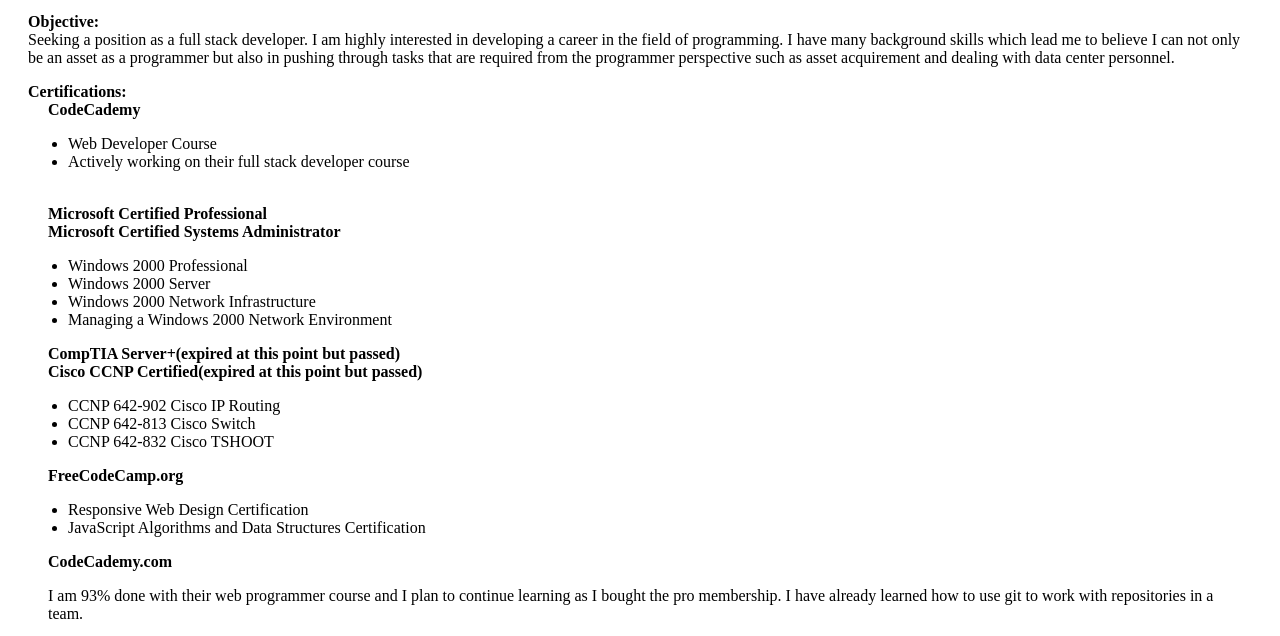
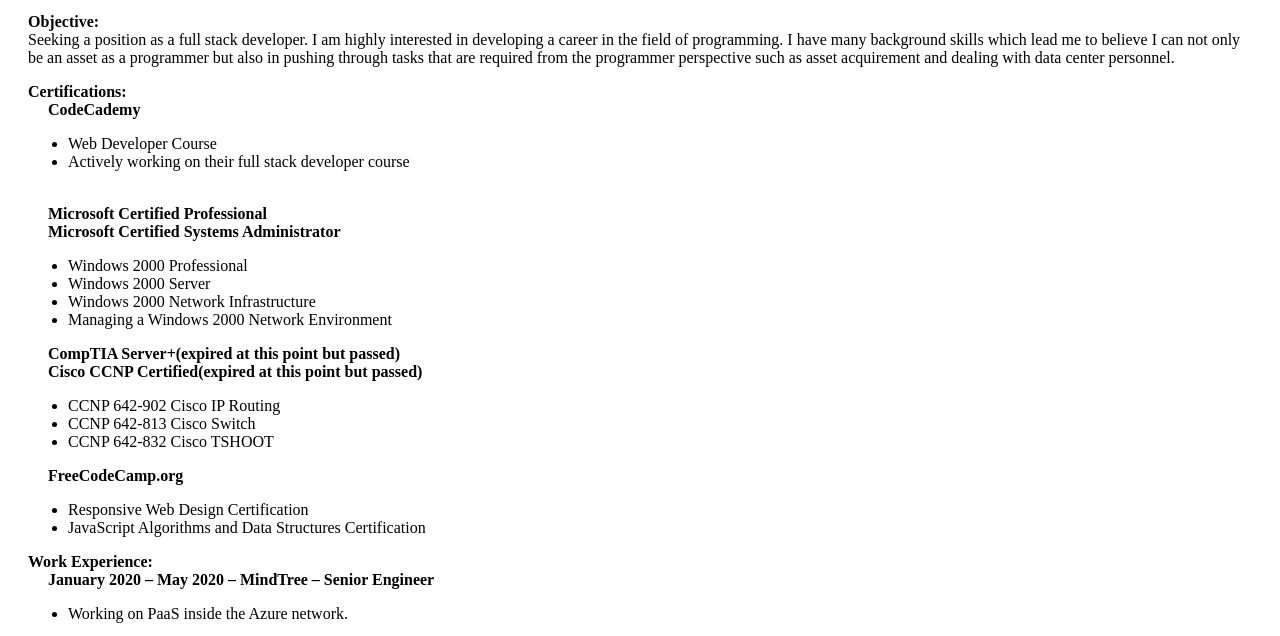
Before and after one commit to AlanGervin/professional_page, a plain HTML site: page resume/resume.html in a window 1280 px wide. Shown: the part 119-755 px from the top of the page. Drawn offline with Linux system fonts and the light colour scheme.

Commit message:
Update resume.html
updated resume

```diff
--- a/resume/resume.html
+++ b/resume/resume.html
@@ -47,10 +47,6 @@
         <li>Responsive Web Design Certification</li>
         <li>JavaScript Algorithms and Data Structures Certification</li>
       </ul>
-      <span class='bold indent'>CodeCademy.com</span>
-      <p class="indent">I am 93% done with their web programmer course and I plan to continue learning as I bought the pro membership. I have already learned
-         how to use git to work with repositories in a team.</p>
-      </p>
       <span class='bold'>Work Experience:</span>
       <br>
       <span class='bold indent'>January 2020 –  May 2020 – MindTree  – Senior Engineer</span>
```
